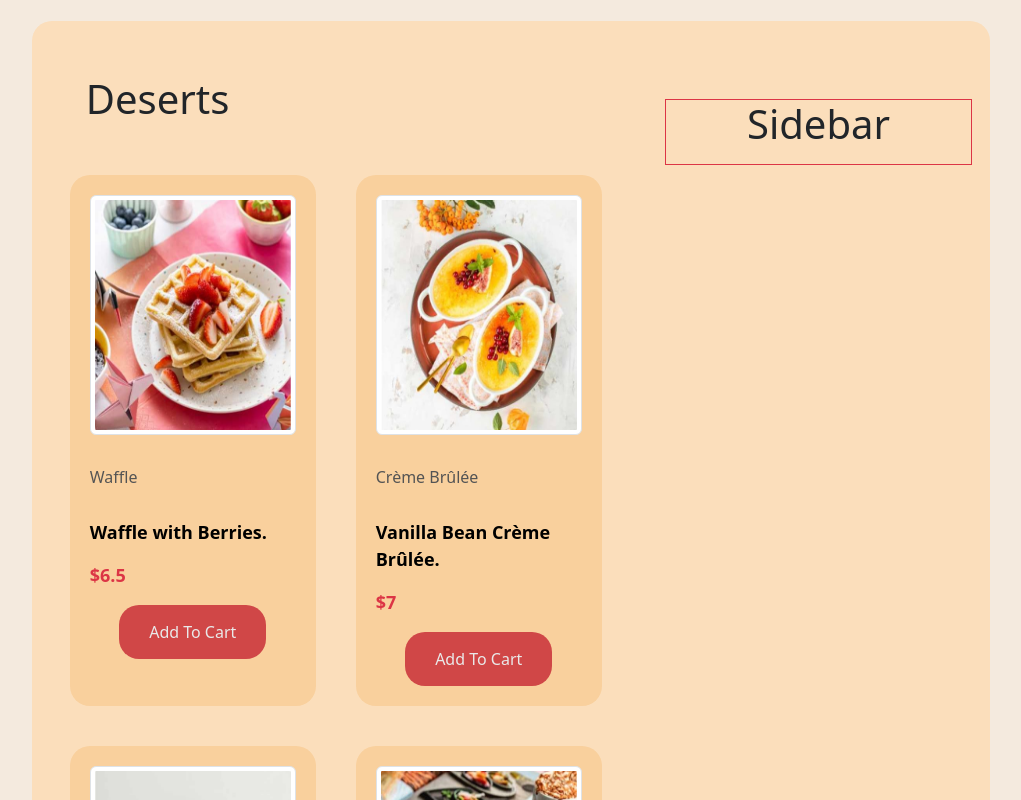
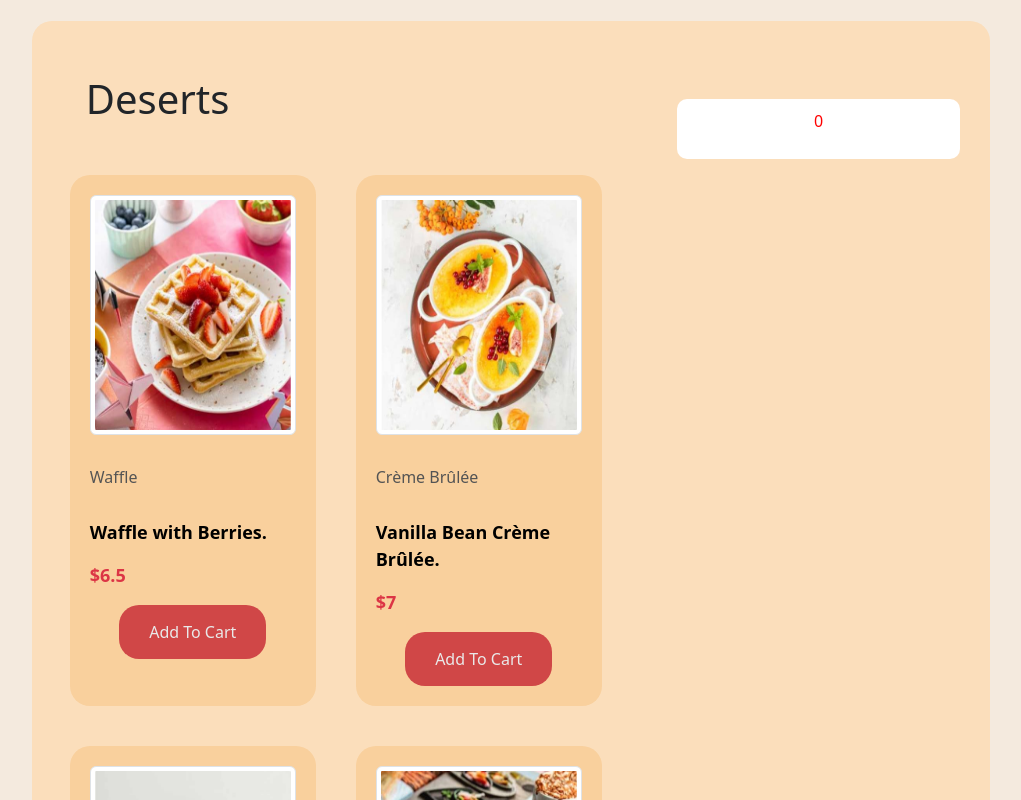
Before and after one commit to hosseinnourian/Frontend-Mentor-Product-list-with-cart, a Vue app: page / in a window 1280 px wide. Shown: the top 800 px of the page, without its empty margins (129-1150 px from the left). Built offline with nearby package versions, Linux system fonts and the light colour scheme.

Commit message:
add order item component

```diff
--- a/src/App.vue
+++ b/src/App.vue
@@ -12,7 +12,7 @@ import content from './components/content.vue'
         <div class="col-8">
           <content />
         </div>
-        <div class="col-4 border border-danger my-5">
+        <div class="col-4 my-5">
           <sidebar />
         </div>
       </div>
--- a/src/components/foodCart.vue
+++ b/src/components/foodCart.vue
@@ -9,7 +9,9 @@
             <p class="text-danger fw-bolder price">${{ food.price }}</p>
         </div>
         <div>
-            <button class="cart-btn">Add To Cart</button>
+            <button @click="addToStore({ name: props.food.name, price: props.food.price, quantity: 1 })"
+                class="cart-btn">Add To
+                Cart</button>
         </div>
     </div>
 </template>
@@ -17,12 +19,17 @@
 <script setup lang="ts">
 import type { IFood } from '@/types/food';
 import { ref } from 'vue';
-
+import { useOrderStore } from '@/stores/orders';
+import type { IOrder } from '@/types/order';
 const hover = ref<boolean>(false)
-
+const store = useOrderStore()
 const props = defineProps<{
     food: IFood
 }>()
+
+const addToStore = (order: IOrder) => {
+    store.addToOrders(order)
+}
 
 </script>
 
@@ -67,7 +74,8 @@ const props = defineProps<{
     width: 100%;
     height: 100%;
 }
-.cart-btn{
+
+.cart-btn {
     background-color: rgb(208, 71, 71);
     border: none;
     padding: 15px 30px;
@@ -75,17 +83,3 @@ const props = defineProps<{
     border-radius: 20px;
 }
 </style>
-
-
-
-
-<!--  <div @mouseover="hover = true" @mouseleave="hover = false" class="card m-2 w-25" :class="{ border: hover }">
-        <img :src="food.image.desktop" alt="...">
-        <div class=" text-start">
-            <p class="category">{{ food.category }}</p>
-            <p class="name">{{ food.name }}.</p>
-            <p class="text-danger fw-bolder price">${{ food.price }}</p>
-        </div>
-    </div>
-
--->
--- /dev/null
+++ b/src/components/orderItem.vue
@@ -0,0 +1,39 @@
+<template>
+    <div class="order-item text-start">
+        <p class="name">Name :{{ name }} </p>
+        <p class="quantity">Quantity : {{ quantity }} </p>
+        <p class="price">Price : {{ price }} </p>
+    </div>
+</template>
+
+
+<script setup lang="ts">
+
+const props = defineProps<{
+    name: string,
+    quantity: number,
+    price: number
+}>()
+
+</script>
+
+<style scoped>
+.order-item{
+    background-color: white;
+    padding: 10px;
+    border-radius: 10px;
+    margin: 15px auto;
+}
+.name {
+    font-weight: bold;
+}
+
+.quantity {
+    font-weight: bold;
+}
+
+.price {
+    font-weight: bold;
+    color: red;
+}
+</style>
--- a/src/components/sidebar.vue
+++ b/src/components/sidebar.vue
@@ -1,23 +1,16 @@
 <template>
     <div class="text-center">
-        <h1>Sidebar</h1>
-        <ul>
-            <li v-for="orders in orderStore.orderList">
-                {{ orders.name }}
-            </li>
-        </ul>
+        <orderItem v-for="orders in orderStore.orderList" :name="orders.name" :price="orders.price"
+            :quantity="orders.quantity" />
+
+        <totalPrice :totalPrice="orderStore.getTotalPrice" />
     </div>
 </template>
 
 <script setup>
 import { useOrderStore } from '@/stores/orders';
-
+import orderItem from './orderItem.vue';
+import totalPrice from './totalPrice.vue';
 const orderStore = useOrderStore()
 
 </script>
-
-<style scoped>
-ul li {
-    list-style: none;
-}
-</style>
--- /dev/null
+++ b/src/components/totalPrice.vue
@@ -0,0 +1,23 @@
+<template>
+    <div>
+        <p>{{ totalPrice }}</p>
+    </div>
+</template>
+
+<script setup lang="ts">
+const props = defineProps<{
+    totalPrice: number
+}>()
+</script>
+
+<style scoped>
+div {
+    background-color: white;
+    padding: 10px;
+    border-radius: 10px;
+}
+
+p {
+    color: red;
+}
+</style>
--- a/src/stores/orders.ts
+++ b/src/stores/orders.ts
@@ -1,4 +1,3 @@
-import { ref } from 'vue'
 import { defineStore } from 'pinia'
 import type { IOrder } from '@/types/order'
 
@@ -10,7 +9,23 @@ export const useOrderStore = defineStore('orders', {
   },
   actions: {
     addToOrders(order: IOrder) {
-      this.orderList.push(order)
+      const existed = this.orderList.find((item) => {
+        return item.name === order.name
+      })
+      if (existed != null) {
+        existed.price += existed.price
+        ++existed.quantity
+      }
+      else {
+        this.orderList.push(order)
+      }
+    }
+  },
+  getters: {
+    getTotalPrice(): number {
+      return this.orderList.reduce((a, i) => {
+        return a += i.price
+      }, 0)
     }
   }
 })
--- a/src/types/order.ts
+++ b/src/types/order.ts
@@ -1,4 +1,5 @@
 export interface IOrder {
     name: string;
-    price: number
+    price: number;
+    quantity : number
 }
```
